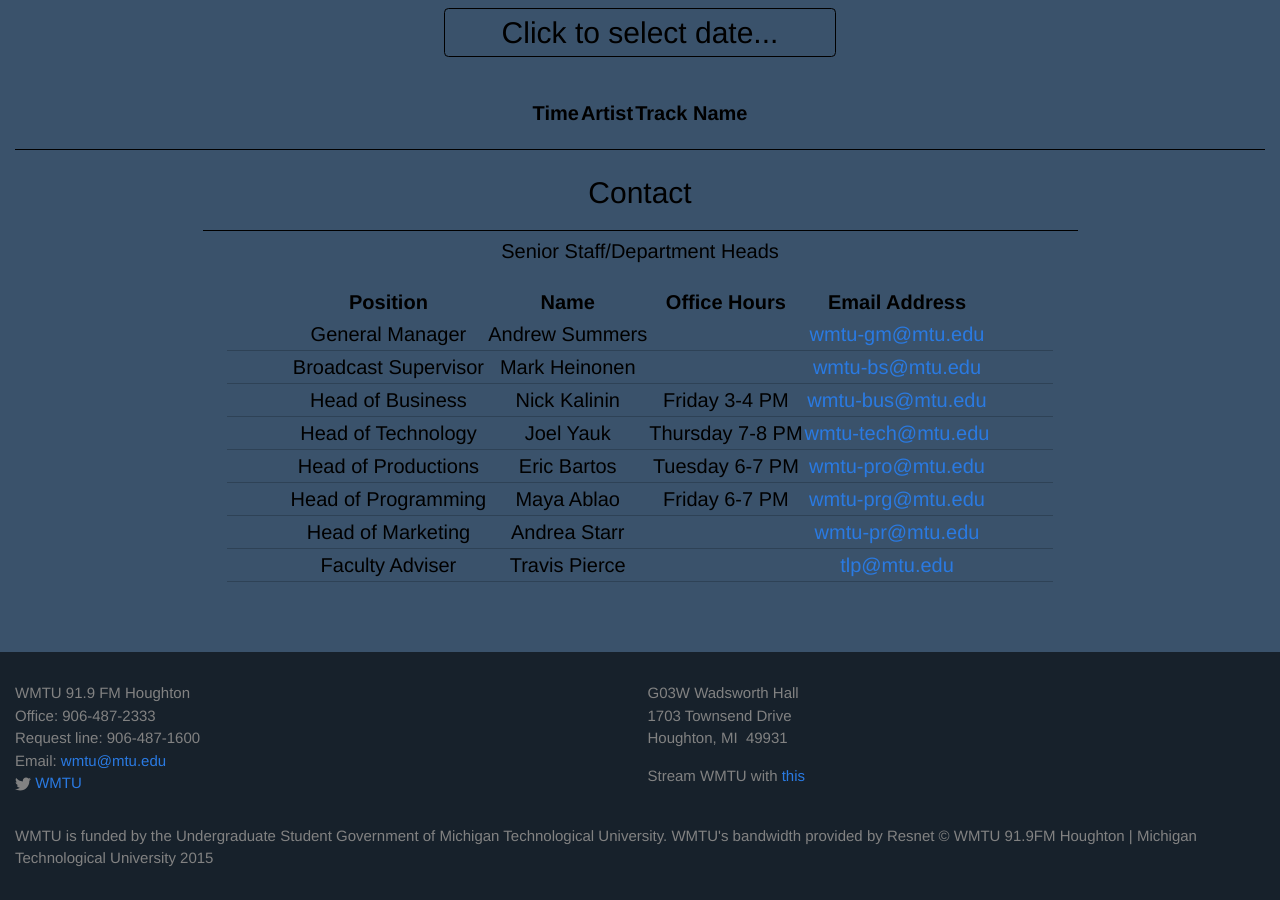
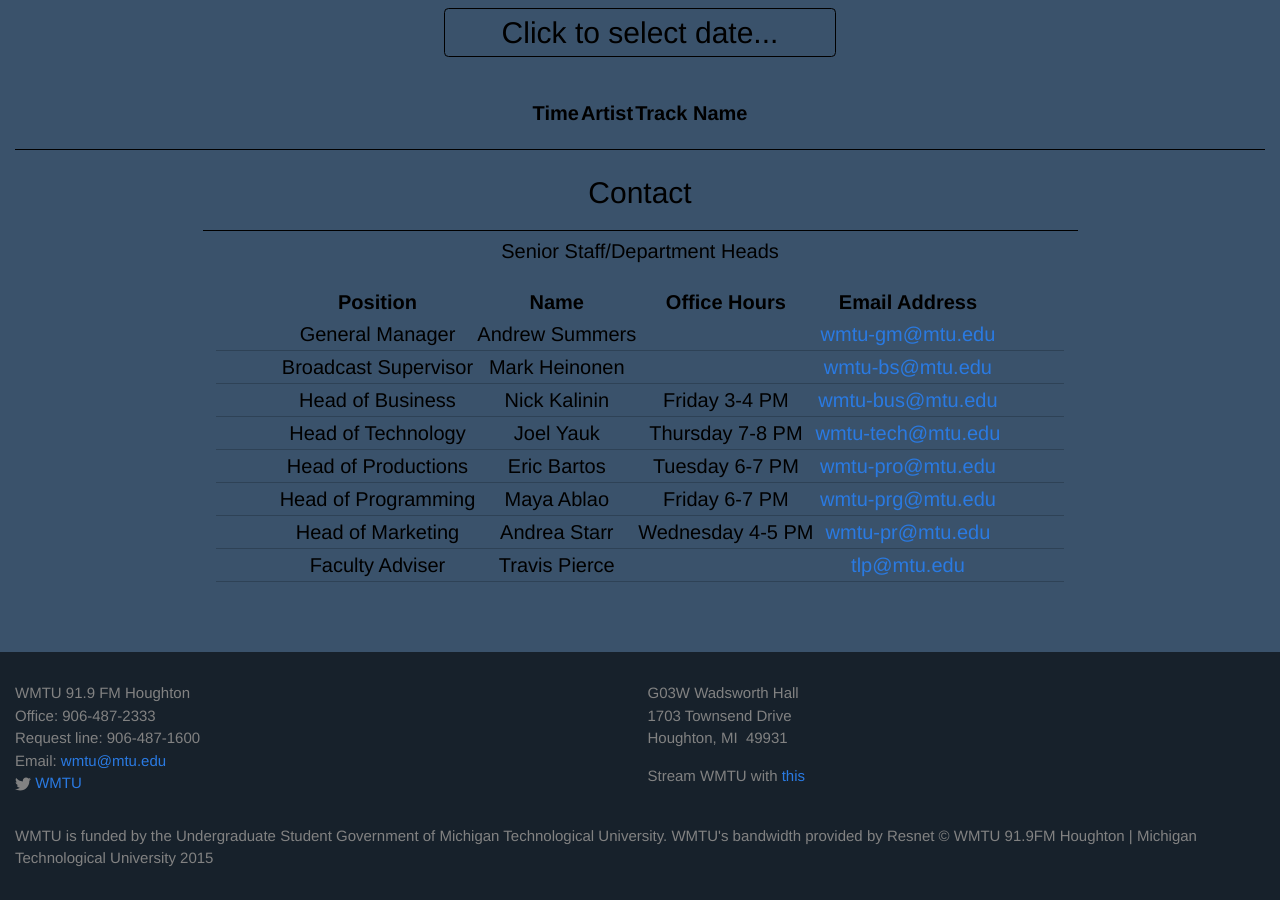
Before and after one commit to WMTU/wmtu.mtu.edu, a Jekyll site: the page built from index.html, in a window 1280 px wide and 900 px high, scrolled down 1331 px. Built offline with Jekyll 4.4.1, drawn with Linux system fonts in a browser that asks for light colours.

Commit message:
Add Marketing Dept. meeting time to contact table

```diff
--- a/index.html
+++ b/index.html
@@ -135,7 +135,7 @@
           Andrea Starr
         </td>
         <td>
-          &nbsp;
+          Wednesday 4-5 PM
         </td>
         <td>
           <a href="mailto:wmtu-pr@mtu.edu">wmtu-pr@mtu.edu</a>
```
